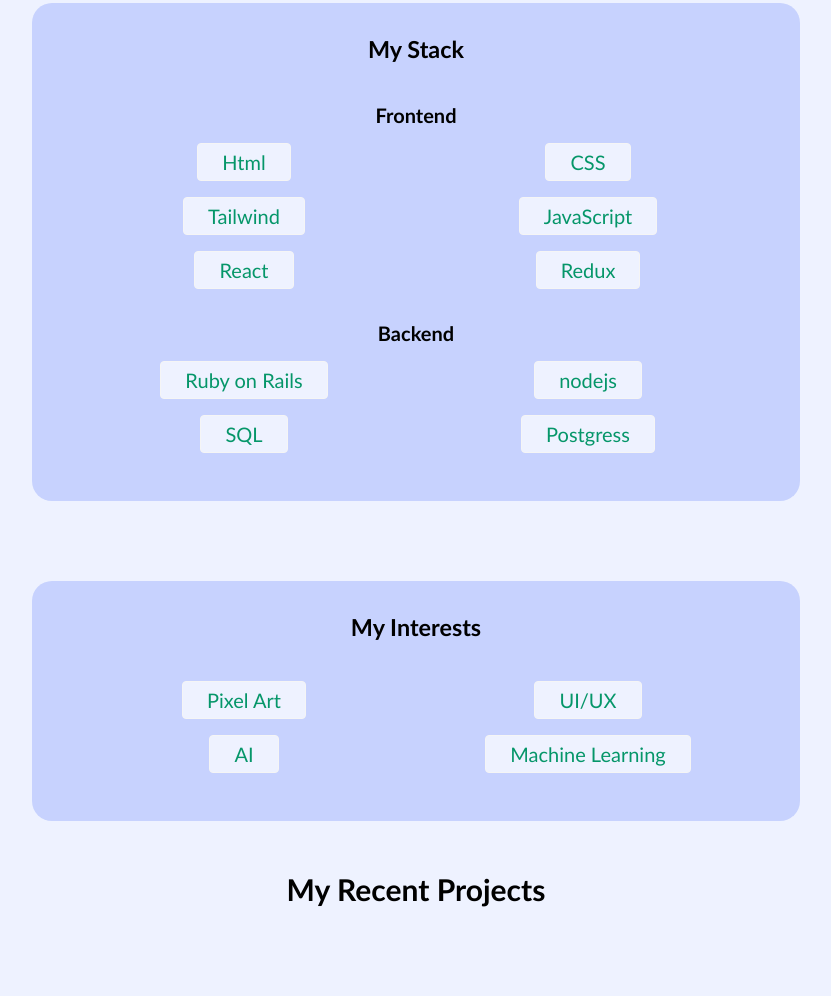
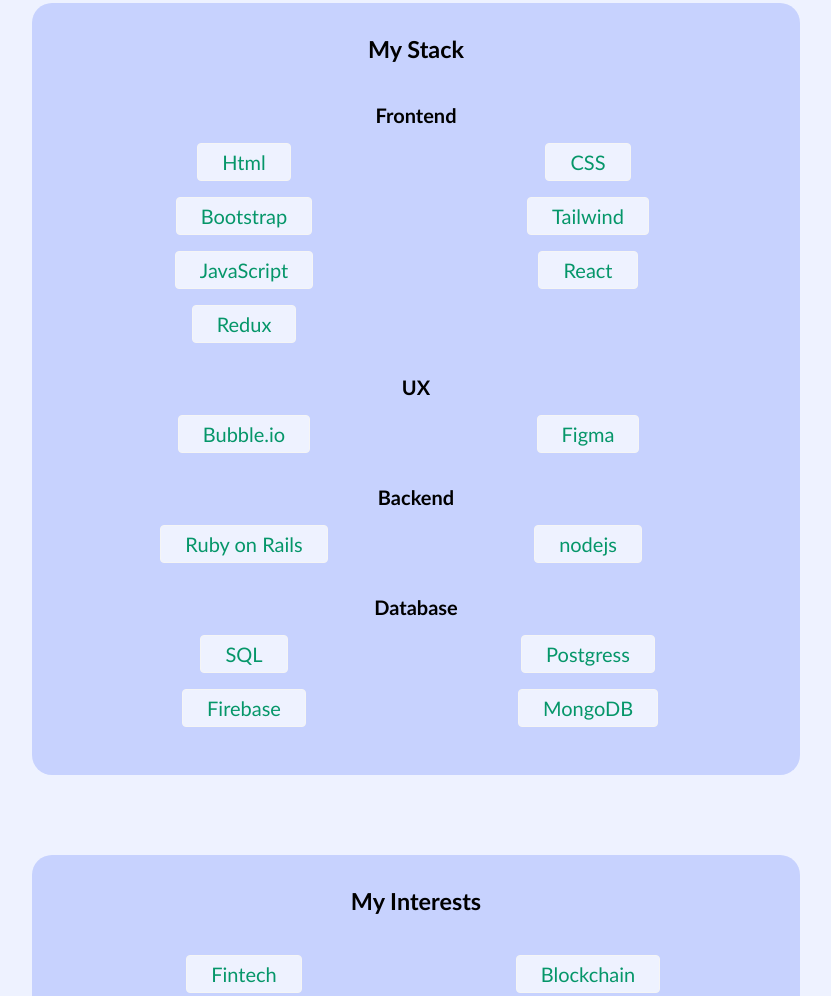
Before and after one commit to fortuneonyeka/portfolio, a plain HTML site: page index.html in a window 1280 px wide. Shown: the part 1052-2048 px from the top of the page, without its empty margins (224-1055 px from the left). Drawn offline with Linux system fonts and the light colour scheme; a web font is replaced by a local one.

Commit message:
add frameworks and interests

```diff
--- a/index.html
+++ b/index.html
@@ -40,6 +40,7 @@
       <li class="aboutme-list-item">JavaScript</li>
       <li class="aboutme-list-item">Ruby</li>
       <li class="aboutme-list-item">Python</li>
+
     </ul>
     </div>
 
@@ -49,25 +50,40 @@
       <span>Frontend</span>
       <li class="aboutme-list-item">Html</li>
       <li class="aboutme-list-item">CSS</li>
+      <li class="aboutme-list-item">Bootstrap</li>
       <li class="aboutme-list-item">Tailwind</li>
       <li class="aboutme-list-item">JavaScript</li>
       <li class="aboutme-list-item">React</li>
       <li class="aboutme-list-item">Redux</li>
     </ul>
+    <hr class="border">
+    <ul class="aboutme-list">
+      <span>UX</span>
+      <li class="aboutme-list-item">Bubble.io</li>
+      <li class="aboutme-list-item">Figma</li>
+    </ul>
+    <hr class="border">
     <ul class="aboutme-list">
       <span>Backend</span>
       <li class="aboutme-list-item">Ruby on Rails</li>
       <li class="aboutme-list-item">nodejs</li>
+    </ul>
+    <hr class="border">
+    <ul class="aboutme-list">
+      <span>Database</span>
+
       <li class="aboutme-list-item">SQL</li>
       <li class="aboutme-list-item">Postgress</li>
+      <li class="aboutme-list-item">Firebase</li>
+      <li class="aboutme-list-item">MongoDB</li>
     </ul>
     </div>
 
     <div class="aboutme-interests">
       <h3>My Interests</h3>
       <ul class="aboutme-list">
-        <li class="aboutme-list-item">Pixel Art</li>
-        <li class="aboutme-list-item">UI/UX</li>
+        <li class="aboutme-list-item">Fintech</li>
+        <li class="aboutme-list-item">Blockchain</li>
         <li class="aboutme-list-item">AI</li>
         <li class="aboutme-list-item">Machine Learning</li>
       </ul>
```
